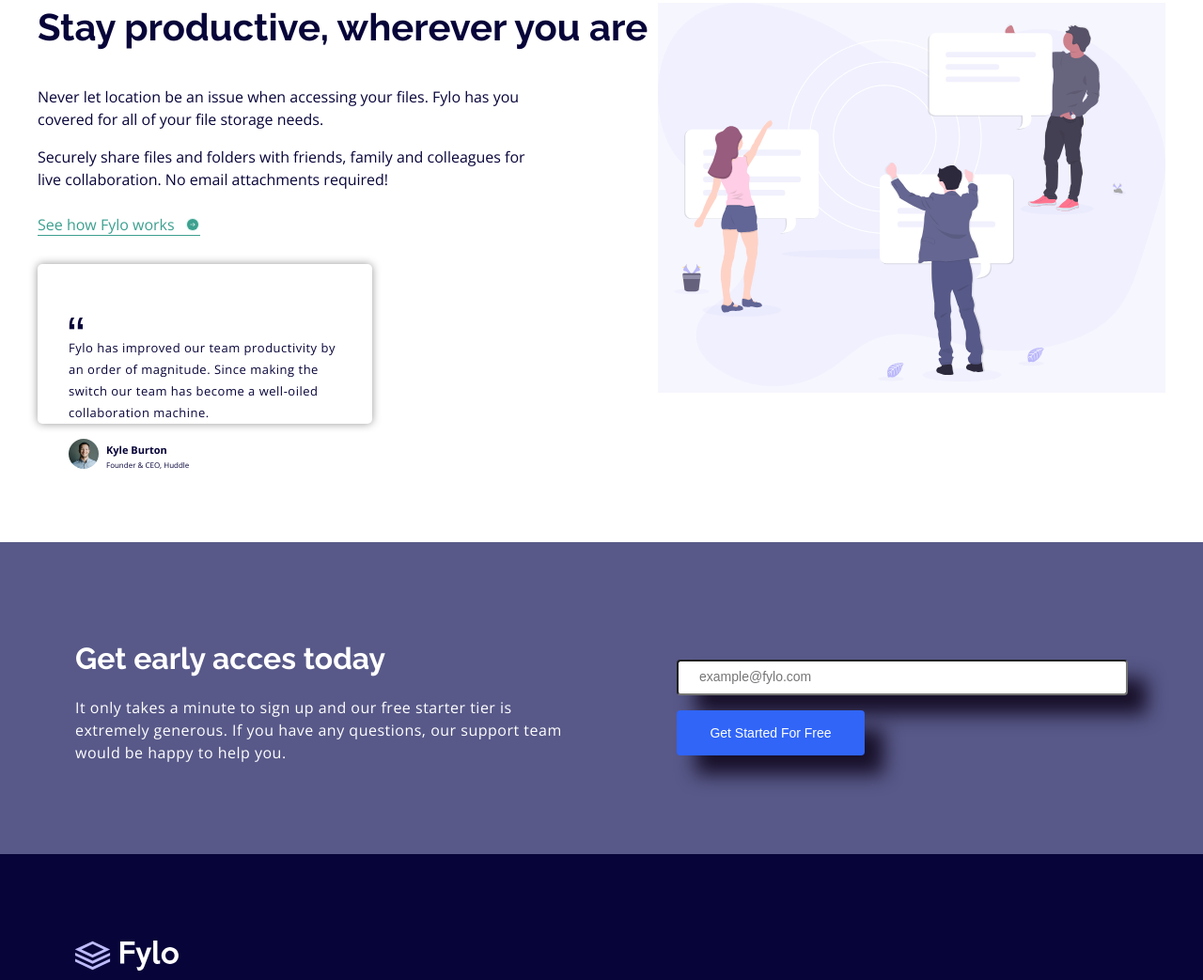
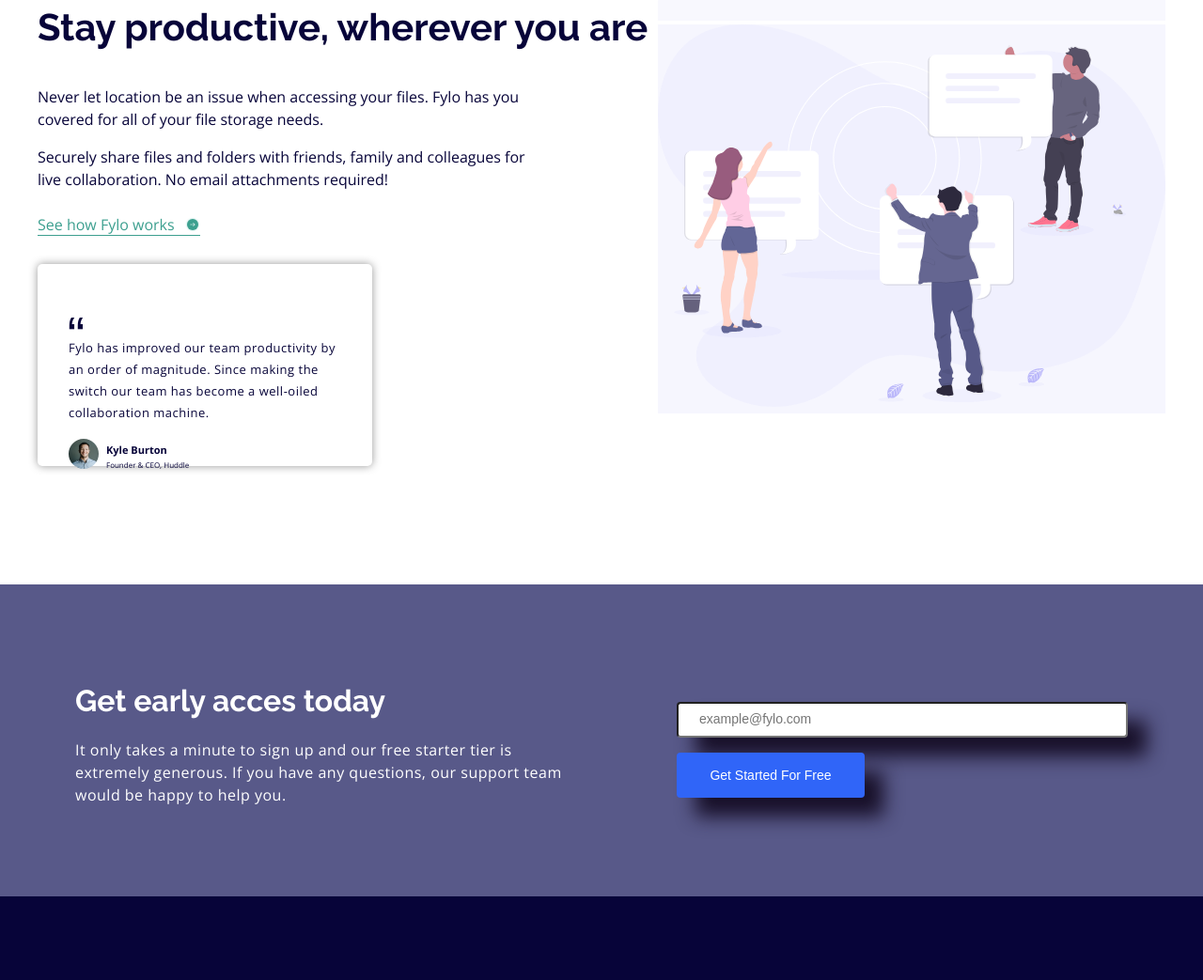
Before and after one commit to MarkoDjuric/Fylo-Landing-Page, a plain HTML site: page index.html in a window 1280 px wide. Shown: the part 751-1794 px from the top of the page at 94% size. Drawn offline with nearby package versions, Linux system fonts and the light colour scheme; files that its build step writes are made by us from their sources.

Commit message:
Update _productive.scss

```diff
--- a/scss/_productive.scss
+++ b/scss/_productive.scss
@@ -158,7 +158,6 @@
             order:2;
 
             @include breakpoint(medium) {
-
                 order: 1;
                 text-align: left;
                 max-width:420px;
@@ -196,7 +195,7 @@
 
                  }
 
-                 p {
+             p {
                  width: 529px;
                  font-size: 1rem;
                  line-height: 24px;
@@ -224,15 +223,7 @@
         }
 
         .quote {
-            max-width: 280px;
-            height: 170px;
 
-
-
-            @include breakpoint(large){
-                max-width: 356px;
-                height: 170px;
-            }
 
             &__author {
                 display: grid;
@@ -243,6 +234,10 @@
                     margin: 0;
                     padding-left: 8px;
                 }
+
+                 a {
+                     margin-top: 3px;
+                 }
 
                 &-image {
                    grid-column: 1 / span 1;
@@ -268,7 +263,8 @@
             height: 60px;
             width: 100%;
         }
-}
+     }
+
 
     .button:hover {
         background-color: $btnHover;
```
